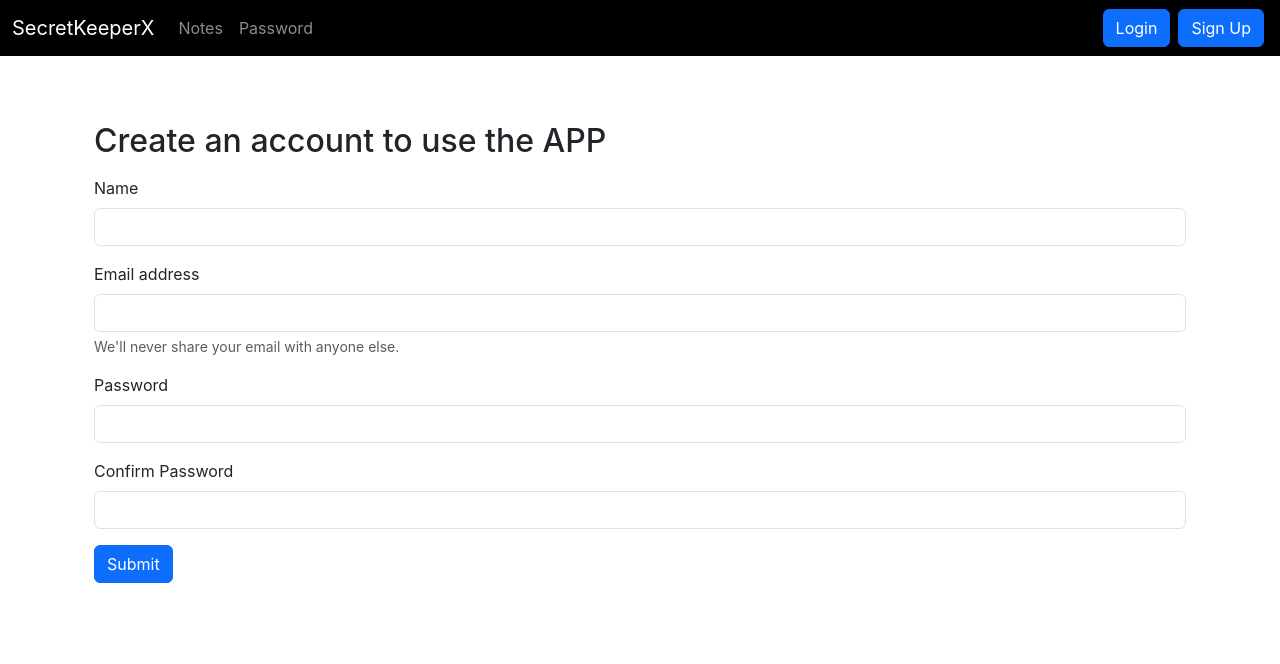
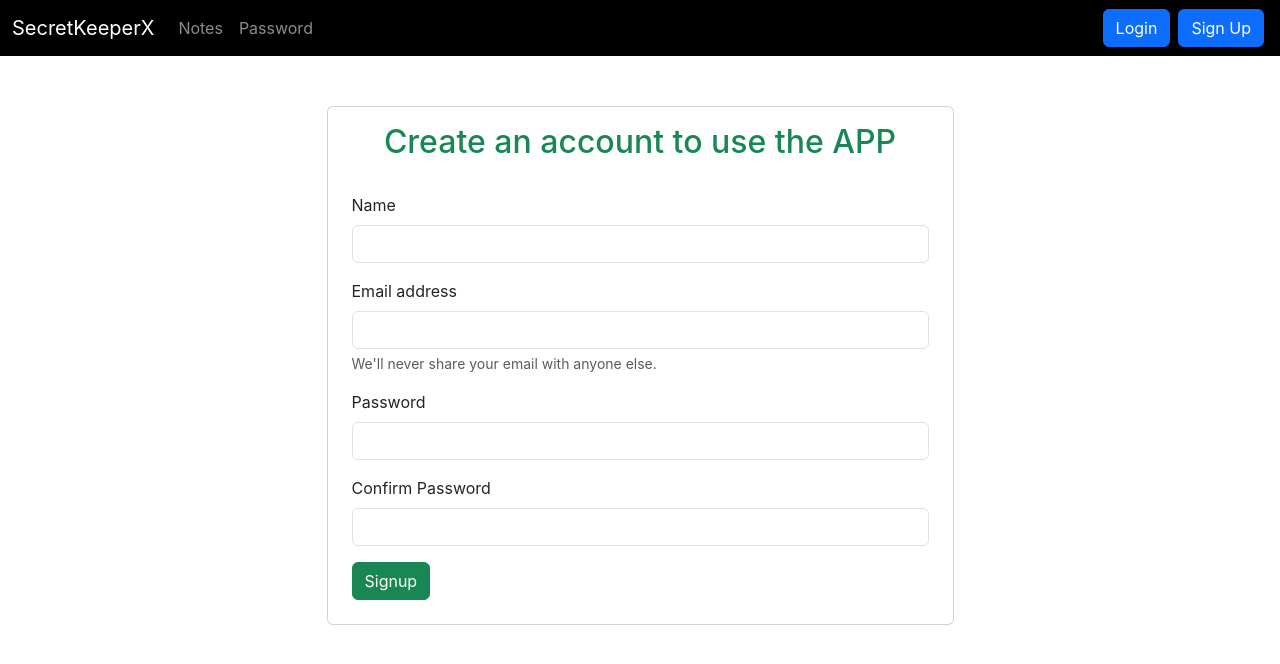
Before and after one commit to Samson2210/Notes-and-Password-Manager, a React (Create React App) app: page /signup in a window 1280 px wide. Shown: the top 664 px of the page. Built offline with nearby package versions, Linux system fonts and the light colour scheme.

Commit message:
updated login and sign up

```diff
--- a/src/components/Login.js
+++ b/src/components/Login.js
@@ -1,51 +1,56 @@
 import React, { useState } from 'react'
-import {useNavigate} from 'react-router-dom'
+import { useNavigate } from 'react-router-dom'
 import { useHistory } from 'react-router-dom';
 const Login = (props) => {
   const [username, setUsername] = useState('');
   const [password, setPassword] = useState('');
   const navigator = useNavigate();
   // const history = useHistory();
-    const handleSubmit =async(e)=>{
+  const handleSubmit = async (e) => {
     e.preventDefault();
     const response = await fetch(`/auth/login`, {
       method: "POST", // *GET, POST, PUT, DELETE, etc.
       headers: {
         "Content-Type": "application/json",
       },
-            body: JSON.stringify({username:username, password:password}),
+      body: JSON.stringify({ username: username, password: password }),
     });
 
     const json = await response.json();
     console.log(json)
-          if(json){
+    if (json) {
       //Save the auth token and redirect
       console.log("User authenticated")
-            localStorage.setItem('token',json.jwtToken);
+      localStorage.setItem('token', json.jwtToken);
       navigator("/")
-            props.showAlert("Loged in Successfully","success")
+      props.showAlert("Loged in Successfully", "success")
     }
-          else{
+    else {
       props.showAlert("Invalid credential", "danger");
     }
   }
 
 
   return (
-        <div className='mt-'>
-          <h2 className='my-3'>Login to continue</h2>
+    <div class="row justify-content-center">
+      <div class="col-lg-7">
+        <div className="card">
+          <h2 className='my-3 text-primary text-center'>Login to continue</h2>
+          <div class="card-body p-4">
             <form onSubmit={handleSubmit}>
               <div className="mb-3">
                 <label htmlFor="exampleInputEmail1" className="form-label"> Username</label>
-                    <input type="text" className="form-control" id="username" name="username" value={username}  onChange={e=>setUsername(e.target.value)} />
-                        <div id="emailHelp" className="form-text">We'll never share your email with anyone else.</div>
+                <input type="text" className="form-control" id="username" name="username" value={username} onChange={e => setUsername(e.target.value)} />
               </div>
               <div className="mb-3">
                 <label htmlFor="exampleInputPassword1" className="form-label">Password</label>
-                    <input type="password" name="password" className="form-control" value={password}  onChange={e=>setPassword(e.target.value)}  id="password"/>
+                <input type="password" name="password" className="form-control" value={password} onChange={e => setPassword(e.target.value)} id="password" />
               </div>
-                <button type="submit" className="btn btn-primary" >Submit</button>
+              <button type="submit" className="btn btn-primary" >Login</button>
             </form>
+          </div>
+        </div>
+      </div>
     </div>
   )
 }
--- a/src/components/Signup.js
+++ b/src/components/Signup.js
@@ -1,45 +1,48 @@
-import {React,useState }from 'react'
+import { React, useState } from 'react'
 import { useNavigate } from 'react-router-dom';
 
 const Signup = (props) => {
-  const [credential, setCredentials] = useState({name:'',email:'', password:'', cpassword:''})
+  const [credential, setCredentials] = useState({ name: '', email: '', password: '', cpassword: '' })
   let navigator = useNavigate();
-  const handleSubmit =async(e)=>{
+  const handleSubmit = async (e) => {
 
     e.preventDefault();
-    const {username, email,password, cpassword} = credential;
+    const { username, email, password, cpassword } = credential;
     const response = await fetch(`/auth/signup`, {
       method: "POST",
       headers: {
         "Content-Type": "application/json",
       },
-        body: JSON.stringify({username,email, password}),
+      body: JSON.stringify({ username, email, password }),
     });
 
     console.log(response);
-      if(response.ok){
+    if (response.ok) {
       navigator("/login")
-        props.showAlert("Account created successfullu","sucess")
+      props.showAlert("Account created successfullu", "sucess")
     }
-      else{
-        props.showAlert("Invalid credential","danger")
+    else {
+      props.showAlert("Invalid credential", "danger")
     }
   }
 
-  const onChange=(e)=>{
-    setCredentials({...credential, [e.target.name]:e.target.value});
+  const onChange = (e) => {
+    setCredentials({ ...credential, [e.target.name]: e.target.value });
   }
   return (
-    <div className='container mt-3'>
-      <h2 className='my-3'>Create an account to use the APP</h2>
-    <form onSubmit={handleSubmit}>
+    <div className='container'>
+      <div className="row justify-content-center">
+        <div className="col-lg-7">
+          <div className="card">
+            <h2 className='mt-3 text-success text-center'>Create an account to use the APP</h2>
+            <form className='card-body p-4' onSubmit={handleSubmit}>
               <div className="mb-3">
                 <label htmlFor="name" className="form-label">Name</label>
-      <input type="text" className="form-control" name="username" id="username"  onChange={onChange} aria-describedby="emailHelp"/>
+                <input type="text" className="form-control" name="username" id="username" onChange={onChange} aria-describedby="emailHelp" />
               </div>
               <div className="mb-3">
                 <label htmlFor="exampleInputEmail1" className="form-label">Email address</label>
-      <input type="email" className="form-control" name="email" id="exampleInputEmail1"  onChange={onChange} aria-describedby="emailHelp"/>
+                <input type="email" className="form-control" name="email" id="exampleInputEmail1" onChange={onChange} aria-describedby="emailHelp" />
                 <div id="emailHelp" className="form-text">We'll never share your email with anyone else.</div>
               </div>
               <div className="mb-3">
@@ -50,8 +53,11 @@ const Signup = (props) => {
                 <label htmlFor="cpassword" className="form-label">Confirm Password</label>
                 <input type="password" className="form-control" name="cpassword" id="cpassword" onChange={onChange} required minLength={(5)} />
               </div>
-    <button type="submit" className="btn btn-primary">Submit</button>
+              <button type="submit" className="btn btn-success">Signup</button>
             </form>
+          </div>
+        </div>
+      </div>
     </div>
   )
 }
```
Lines whose indentation alone changed are shown as unchanged.
